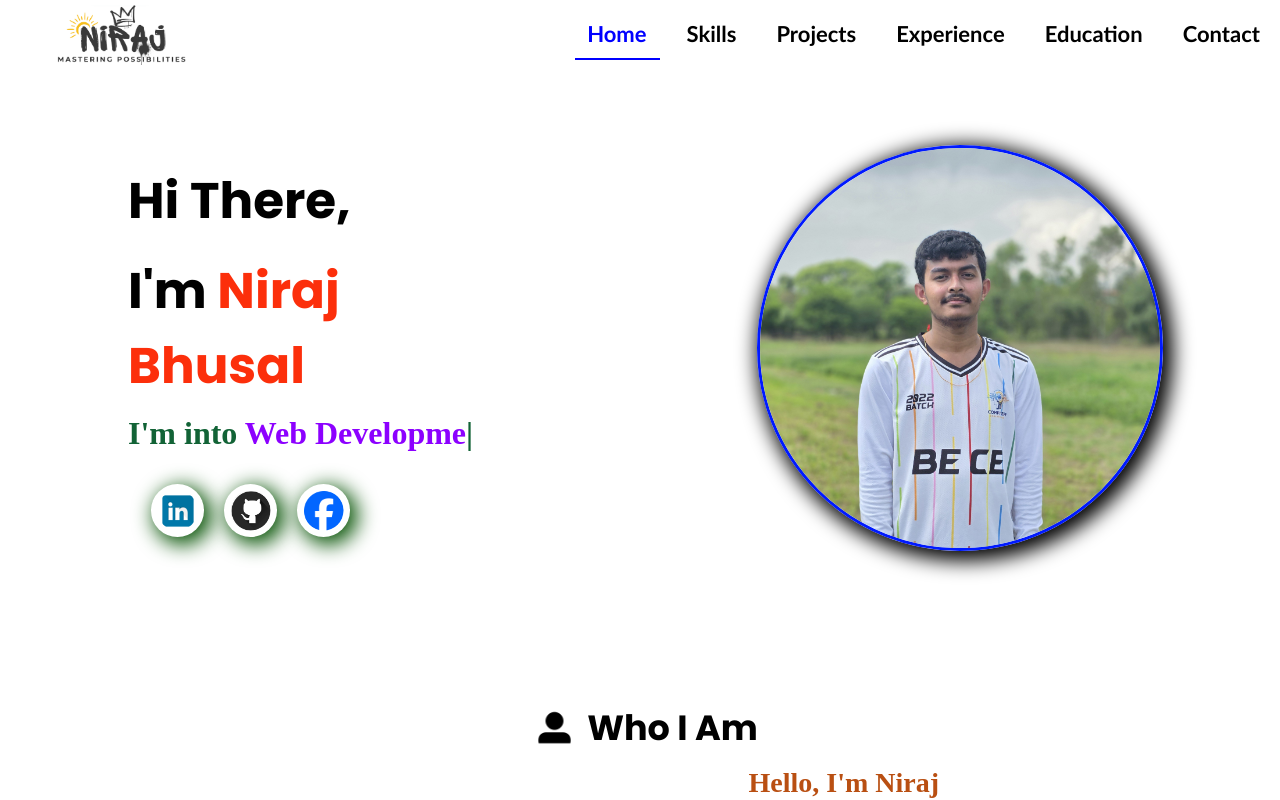
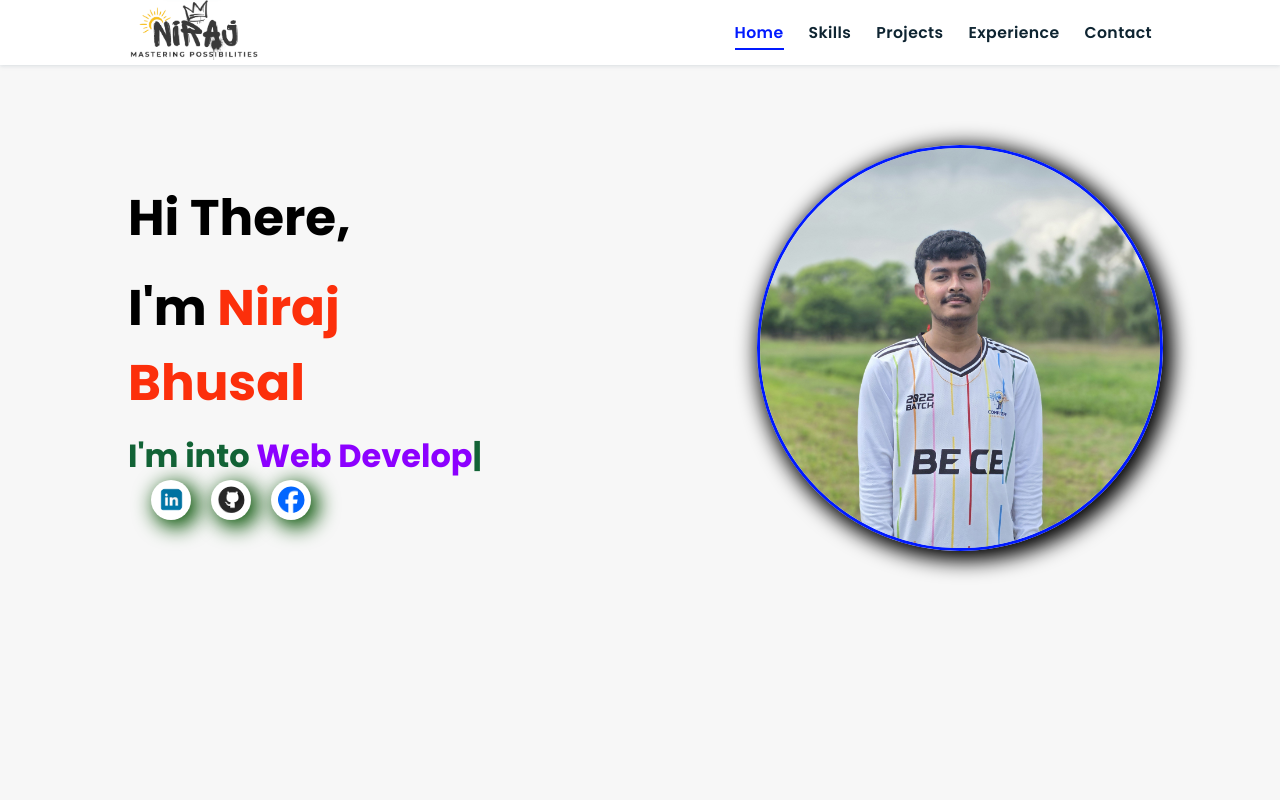
Before and after one commit to niraj5511/portfolio_website, a React (Vite) app: page /projects in a window 1280 px wide. Shown: the top 800 px of the page. Built offline with nearby package versions, Linux system fonts and the light colour scheme; a web font is replaced by a local one.

Commit message:
Navbar updated

```diff
--- a/index.html
+++ b/index.html
@@ -4,9 +4,16 @@
     <meta charset="UTF-8" />
     <link rel="icon" type="image/svg+xml" href="/favicon.svg" />
     <meta name="viewport" content="width=device-width, initial-scale=1.0" />
+    <link
+      rel="stylesheet"
+      href="https://cdnjs.cloudflare.com/ajax/libs/font-awesome/5.15.3/css/all.min.css"
+      integrity="sha512-iBBXm8fW90+nuLcSKlbmrPcLa0OT92xO1BIsZ+ywDWZCvqsWgccV3gFoRBv0z+8dLJgyAHIhR35VZc2oM/gI1w=="
+      crossorigin="anonymous"
+      referrerpolicy="no-referrer"
+    />
     <title>Portfolio | Niraj BHusal</title>
   </head>
-  <body style="margin: 0px;">
+  <body style="margin: 0px">
     <div id="root"></div>
     <script type="module" src="/src/main.jsx"></script>
   </body>
--- /dev/null
+++ b/src/App.jsx
@@ -0,0 +1,17 @@
+import Navbar from "./components/Navbar.jsx";
+import Hero from "./components/Hero.jsx";
+
+// As we build each section, import it above and add it below,
+// in the same order as the old site:
+// Navbar -> Hero -> About -> Skills -> Education -> Work -> Experience -> Contact -> Footer
+
+function App() {
+  return (
+    <>
+      <Navbar />
+      <Hero />
+    </>
+  );
+}
+
+export default App;
--- a/src/components/Navbar.css
+++ b/src/components/Navbar.css
@@ -1,55 +1,95 @@
-.navbar {
-  background-color: white;
+/* navbar starts */
+header {
+  position: fixed;
+  top: 0;
+  left: 0;
+  right: 0;
+  z-index: 1000;
   display: flex;
-  position: fixed;
-  width: 100%;
-  /* background-color: rgb(204, 198, 198);
-   */
-  height: 70px;
+  align-items: center;
   justify-content: space-between;
+  padding: 1.7rem 10%;
+  height: 6.5rem;
+  background-color: #ffffff;
+  box-shadow: 0 1px 4px rgba(146, 161, 176, 0.3);
 }
-.logo {
+
+header .navbar ul {
+  list-style: none;
   display: flex;
+  justify-content: center;
+  align-items: center;
+}
+header .navbar li {
+  margin-left: 2.5rem;
+}
+header .navbar ul li a {
+  font-size: 1.57rem;
+  color: #0e2431;
+  font-weight: 600;
+  text-decoration: none;
+  letter-spacing: 0.04rem;
+  transition: 0.2s;
+}
+header .navbar ul li a.active,
+header .navbar ul li a:hover {
+  color: #011aff;
+  border-bottom: 0.2rem solid #011aff;
+  padding: 0.5rem 0;
+}
+/* navbar ends */
 
-  img {
-    padding: 5px;
-    border-radius: px;
-    margin-left: 50px;
+/* hamburger icon starts */
+#menu {
+  font-size: 3rem;
+  cursor: pointer;
+  color: rgb(24, 2, 63);
+  display: none;
+}
+@media (max-width: 768px) {
+  #menu {
+    display: block;
+  }
+  header .navbar {
+    position: fixed;
+    top: 6.5rem;
+    right: -120%;
+    width: 75%;
+    height: 100%;
+    text-align: left;
+    align-items: flex-start;
+    background-color: #0e0f31;
+  }
+  header .navbar ul {
+    flex-flow: column;
+    padding: 1rem;
+  }
+  header .navbar ul li {
+    text-align: center;
+    width: 100%;
+    margin: 1rem 0;
+    border-radius: 0.5rem;
+    width: 26rem;
+  }
+  header .navbar ul li a {
+    display: block;
+    padding: 1rem;
+    text-align: left;
+    color: #fff;
+    font-size: 2rem;
+  }
+  header .navbar ul li a.active,
+  header .navbar ul li a:hover {
+    padding: 1rem;
+    color: #fff;
+    border-radius: 0.5rem;
+    border-bottom: 0.5rem solid #011aff;
+  }
+  .fa-times {
+    transform: rotate(180deg);
+  }
+  header .navbar.nav-toggle {
+    right: 0;
   }
 }
-.links {
-  display: flex;
-
-  a {
-    position: relative;
-    text-decoration: none;
-    font-size: 22px;
-    font-family:'Gill Sans', 'Gill Sans MT', Calibri, 'Trebuchet MS', sans-serif;
-    font-weight: bold;
-    color: black;
-    padding: 20px;
-  }
-  a.active{
-    color: blue;
-  }
-  a:hover {
-    transition: 0.3s linear;
-    color: blue;
-  }
-  a::after {
-    content: "";
-    position: absolute;
-    left: 8px;
-    bottom: 10px;
-    width: 0%;
-    height: 2px;
-    background-color: blue;
-    transition: width 0.3s ease;
-  }
-  a:hover::after {
-    width: 85%;
-  }
-  a.active::after{
-    width: 85%;
-  }
-}
+/* hamburger icon ends */
--- a/src/components/Navbar.jsx
+++ b/src/components/Navbar.jsx
@@ -1,23 +1,71 @@
-import React from "react";
+import React, { useEffect, useState } from "react";
 import "./Navbar.css";
-import mylogo from "../assets/mylogo3.png"
+import mylogo from "../assets/mylogo3.png";
+
+const navLinks = [
+  { href: "#home", label: "Home" },
+  { href: "#skills", label: "Skills" },
+  { href: "#work", label: "Projects" },
+  { href: "#experience", label: "Experience" },
+  { href: "#contact", label: "Contact" },
+];
 
 const Navbar = () => {
+  // controls whether the mobile menu is open
+  const [menuOpen, setMenuOpen] = useState(false);
+  // tracks which section is currently in view, to highlight the right nav link
+  const [activeSection, setActiveSection] = useState("home");
+
+  useEffect(() => {
+    const handleScroll = () => {
+      // close the mobile menu whenever the user scrolls
+      setMenuOpen(false);
+
+      // figure out which section is currently on screen
+      const sections = document.querySelectorAll("section");
+      sections.forEach((section) => {
+        const top = window.scrollY;
+        const offset = section.offsetTop - 200;
+        const height = section.offsetHeight;
+        const id = section.getAttribute("id");
+
+        if (top > offset && top < offset + height) {
+          setActiveSection(id);
+        }
+      });
+    };
+
+    window.addEventListener("scroll", handleScroll);
+    return () => window.removeEventListener("scroll", handleScroll);
+  }, []);
+
   return (
-    <div className="navbar">
-        <div className="logo">
-            <img src={mylogo} alt="My Logo" />
-        </div>
+    <header>
+      <a href="#home">
+        <img src={mylogo} width="132" alt="Niraj Bhusal logo" />
+      </a>
 
-        <div className="links">
-            <a href="#" className="active">Home</a>
-            <a href="#">Skills</a>
-            <a href="#">Projects </a>
-            <a href="#">Experience</a>
-            <a href="#">Education</a>
-            <a href="#">Contact</a>
-        </div>
-    </div>
+      <div
+        id="menu"
+        className={`fas ${menuOpen ? "fa-times" : "fa-bars"}`}
+        onClick={() => setMenuOpen(!menuOpen)}
+      ></div>
+
+      <nav className={`navbar ${menuOpen ? "nav-toggle" : ""}`}>
+        <ul>
+          {navLinks.map((link) => (
+            <li key={link.href}>
+              <a
+                href={link.href}
+                className={activeSection === link.href.slice(1) ? "active" : ""}
+              >
+                {link.label}
+              </a>
+            </li>
+          ))}
+        </ul>
+      </nav>
+    </header>
   );
 };
 
--- /dev/null
+++ b/src/index.css
@@ -0,0 +1,55 @@
+@import url("https://fonts.googleapis.com/css2?family=Poppins:wght@400;600;700&display=swap");
+@import url("https://fonts.googleapis.com/css2?family=Nunito:ital,wght@0,300;0,400;0,600;0,700;1,300;1,400&display=swap");
+
+* {
+  margin: 0;
+  padding: 0;
+  box-sizing: border-box;
+  text-decoration: none;
+  outline: none;
+  border: none;
+  transition: all 0.2s linear;
+}
+
+html {
+  font-size: 62.5%;
+  overflow-x: hidden;
+  scroll-behavior: smooth;
+}
+
+body {
+  background: #f7f7f7;
+  font-family: "Poppins", sans-serif;
+}
+
+*::selection {
+  background: #2b3dda;
+  color: #fff;
+}
+
+html::-webkit-scrollbar {
+  width: 0.8rem;
+}
+html::-webkit-scrollbar-track {
+  background: rgb(235, 202, 245);
+}
+html::-webkit-scrollbar-thumb {
+  background: #420177;
+}
+
+/* every section shares this base spacing */
+section {
+  min-height: 100vh;
+  padding: 2rem 9%;
+}
+
+/* every section heading (e.g. "Who I Am", "Skills & Abilities") shares this */
+.heading {
+  font-size: 3.5rem;
+  color: rgb(32, 32, 32);
+  font-weight: 800;
+  text-align: center;
+}
+.heading span {
+  color: rgb(115, 3, 167);
+}
--- a/src/main.jsx
+++ b/src/main.jsx
@@ -1,13 +1,10 @@
-import { StrictMode } from 'react'
-import { createRoot } from 'react-dom/client'
-import Navbar from './components/Navbar.jsx'
-import Hero from './components/Hero.jsx'
-import About from './components/About.jsx'
+import { StrictMode } from "react";
+import { createRoot } from "react-dom/client";
+import "./index.css";
+import App from "./App.jsx";
 
-createRoot(document.getElementById('root')).render(
+createRoot(document.getElementById("root")).render(
   <StrictMode>
-    <Navbar/>
-    <Hero/>
-    <About/>
-  </StrictMode>,
-)
+    <App />
+  </StrictMode>
+);
```
